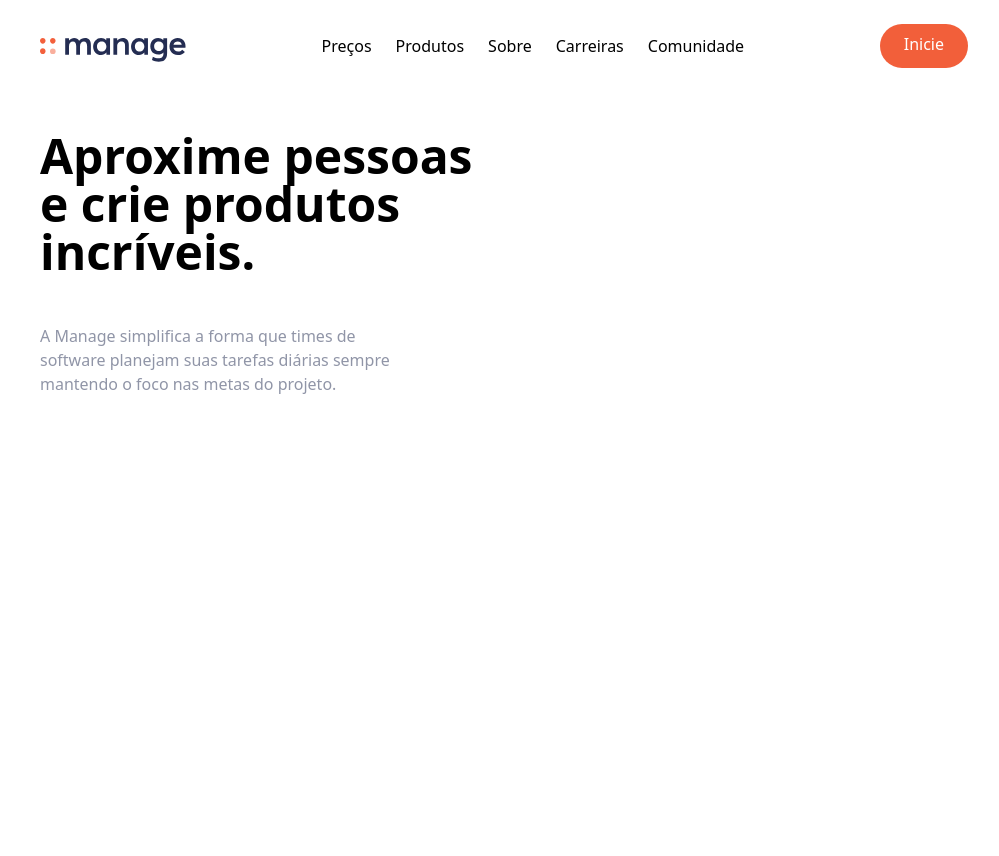
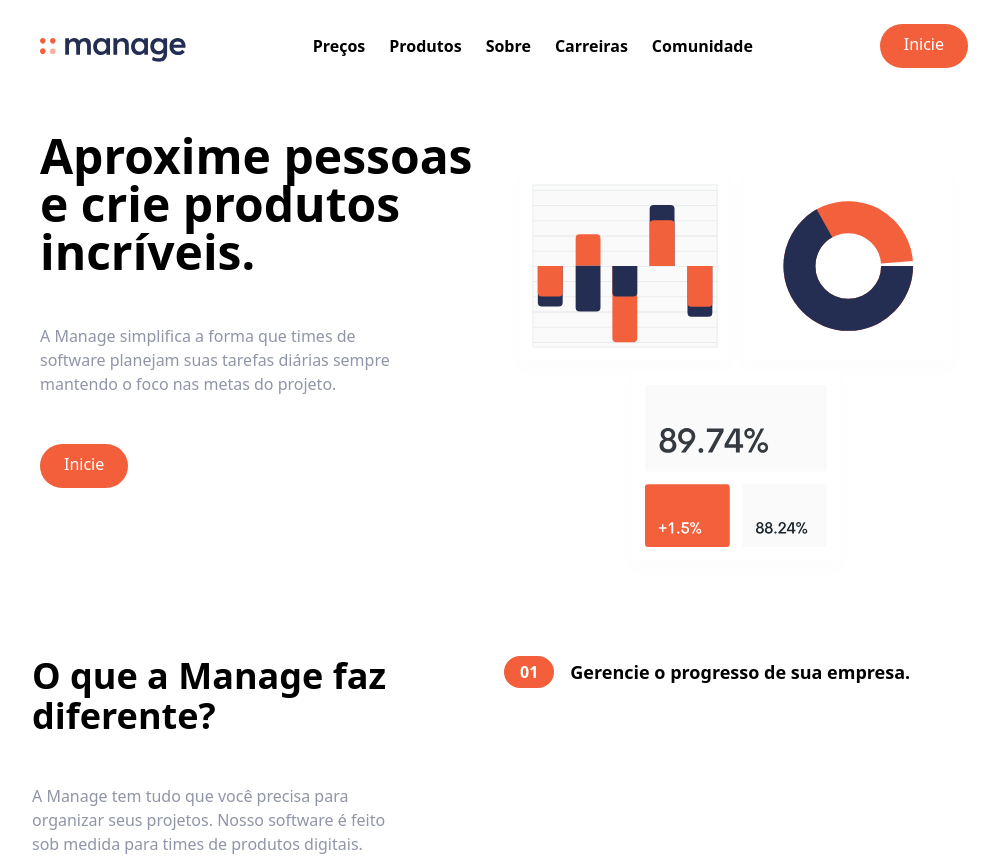
Before and after one commit to bresends/taiwind_landing, a website: page src/index.html in a window 1280 px wide. Shown: the whole page, without its empty margins (136-1135 px from the left). Before the commit the page ends 800 px from the top, so only its background shows below. Drawn offline with Linux system fonts and the light colour scheme.

Commit message:
Feat: Title added

```diff
--- a/src/index.html
+++ b/src/index.html
@@ -13,7 +13,9 @@
                 <div class="pt-2">
                     <img src="img/logo.svg" alt="logo" />
                 </div>
-                <div class="hidden space-x-6 items-center md:flex">
+                <div
+                    class="hidden space-x-6 items-center font-semibold md:flex"
+                >
                     <a href="#" class="hover:text-darkGrayishBlue">Preços</a>
                     <a href="#" class="hover:text-darkGrayishBlue">Produtos</a>
                     <a href="#" class="hover:text-darkGrayishBlue">Sobre</a>
@@ -46,8 +48,70 @@
                         planejam suas tarefas diárias sempre mantendo o foco nas
                         metas do projeto.
                     </p>
+
+                    <div class="flex justify-center md:justify-start">
+                        <a
+                            href=""
+                            class="p-3 px-6 pt-2 text-white bg-brightRed rounded-full hover:bg-brightRedLight"
+                            >Inicie</a
+                        >
+                    </div>
                 </div>
-                <div></div>
+                <div class="md:w-1/2">
+                    <img
+                        src="img/illustration-intro.svg"
+                        alt="illustration-hero"
+                    />
+                </div>
+            </div>
+        </section>
+        <section id="features">
+            <div
+                class="container flex flex-col px-4 mx-auto mt-10 space-y-12 md:space-y-0 md:flex-row"
+            >
+                <div class="flex flex-col space-y-12 md:w-1/2">
+                    <h2
+                        class="max-w-md text-4xl font-bold text-center md:text-left"
+                    >
+                        O que a Manage faz diferente?
+                    </h2>
+                    <p
+                        class="max-w-sm text-center text-darkGrayishBlue md:text-left"
+                    >
+                        A Manage tem tudo que você precisa para organizar seus
+                        projetos. Nosso software é feito sob medida para times
+                        de produtos digitais.
+                    </p>
+                </div>
+                <!-- Items Section -->
+                <div class="flex flex-col space-y-8 md:w-1/2">
+                    <div
+                        class="flex flex-col space-y-3 md:space-y-0 md:space-x-6 md:flex-row"
+                    >
+                        <div
+                            class="rounded-l-full bg-brightRedSupLight md:bg-transparent"
+                        >
+                            <div class="flex items-center space-x-4">
+                                <div
+                                    class="px-4 py-2 text-white font-bold rounded-full bg-brightRed md:py-1"
+                                >
+                                    01
+                                </div>
+                                <h3
+                                    class="text-base font-bold md:mb-4 md:hidden"
+                                >
+                                    Gerencie o progresso de sua empresa como um
+                                    todo.
+                                </h3>
+                                <h3
+                                    class="hidden text-lg font-bold md:block"
+                                >
+                                    Gerencie o progresso de sua empresa.
+                                </h3>
+                            </div>
+                        </div>
+                    </div>
+                </div>
             </div>
         </section>
     </body>
```
Also changed, not shown: src/css/main.css.
